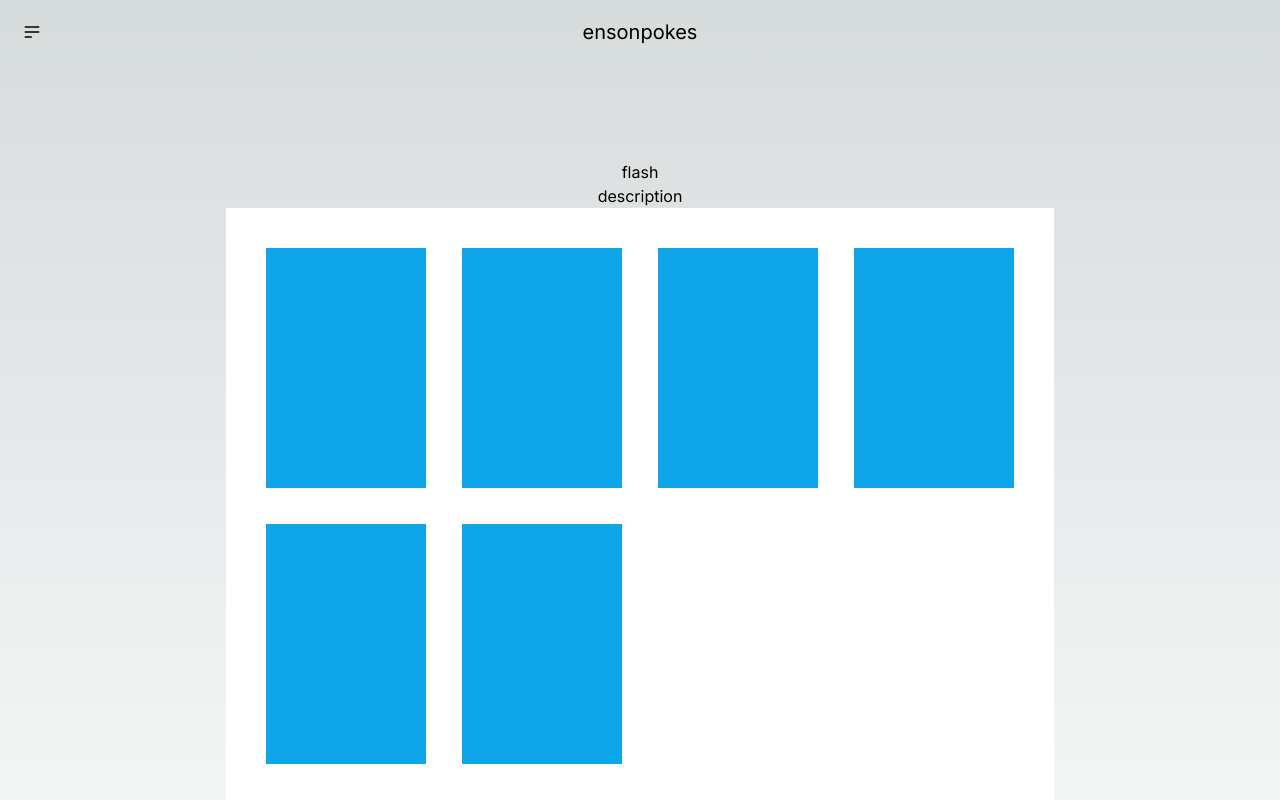
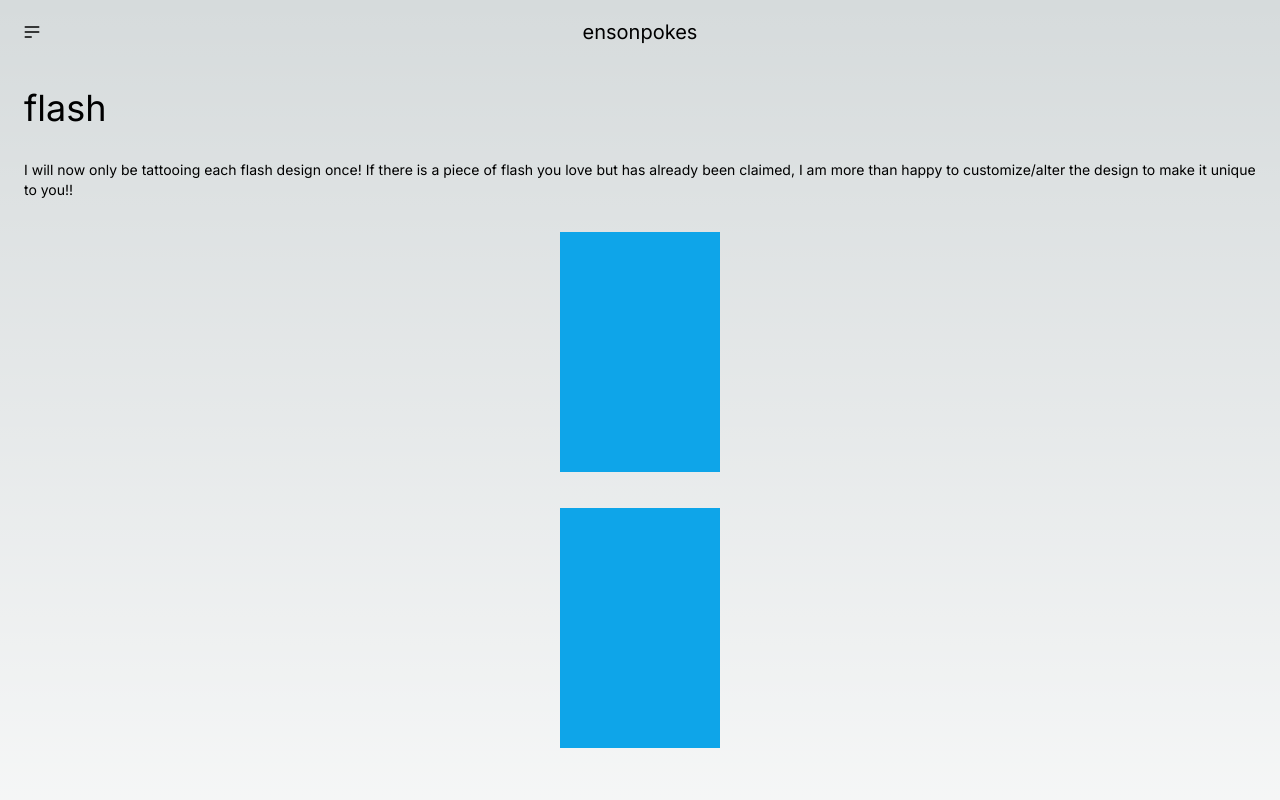
Before and after one commit to Srjohnson589/enson-handpokes, a Next.js app: page /flash in a window 1280 px wide. Shown: the top 800 px of the page. Built offline with nearby package versions, Linux system fonts and the light colour scheme.

Commit message:
gallery pages fleshed out more

```diff
--- a/app/flash/page.tsx
+++ b/app/flash/page.tsx
@@ -3,7 +3,7 @@ import PicGallery from "@/components/PicGallery";
 
 function Flash() {
     return(
-        <main className={'flex min-h-screen flex-col items-center justify-between p-24'}>
+        <main className={'flex min-h-screen flex-col items-center p-2'}>
             <PicGallery />
         </main>
     )
--- a/app/work/page.tsx
+++ b/app/work/page.tsx
@@ -1,10 +1,12 @@
 import WorkCategories from "@/components/WorkCategories";
 
 
-export default function Categories() {
+function Categories() {
     return(
         <main className={'flex min-h-screen flex-col items-center justify-between p-24'}>
             <WorkCategories />
         </main>
     )
 }
+
+export default Categories;
--- a/components/Faqs.tsx
+++ b/components/Faqs.tsx
@@ -1,48 +1,41 @@
 "use client"
 import React from "react";
-import Link from "next/link";
 
+interface QA {
+    question: string,
+    answer: string
+}
 
 function Faqs() {
+    const q_and_a:QA[] = [{
+        question: "Can I get a color tattoo?",
+        answer: "Right now I only use black ink in my tattooing. As a beginner I want to be confident in my linework and shading before I dive into color!!!"
+    }, {
+        question: "Do you repeat flash?",
+        answer: "I will now only be tattooing each flash design once! If there is a piece of flash you love but has already been claimed, I am more than happy to customize/alter the design to make it unique to you!!"
+    }, {
+        question: "What is your pricing?",
+        answer: "$35 - small and simple flash only, $45-85 medium flash/small customs,\t$55-90 larger flash/medium customs,\n$65-100 large customs/more detail,\n$75+ very big, lots of details, or if you&apos;re loaded"
+    }, {
+        question: "Is your pricing negotiable?",
+        answer: "100%!! If you work in the service industry or have multiple marginalized identities, please use the lower end of the scale!\n\nI want my tattoos to be affordable for everyone! If you are struggling financially and really want a tattoo PLEASE reach out! we can def make something work!!"
+    }]
+
     return (
             <>
             <div className="my-6 mx-4 bg-base-100">
+                {q_and_a.map((item) => (
                 <div className="collapse collapse-plus bg-base-200">
                     <input type="radio" name="my-accordion-3" defaultChecked />
                     <div className="collapse-title text-xl font-medium">
-                    Can I get a color tattoo?
+                        {item.question}
                     </div>
                     <div className="collapse-content">
-                    <p>Right now I only use black ink in my tattooing. As a beginner I want to be confident in my linework and shading before I dive into color!!!</p>
+                        <p>{item.answer}</p>
                     </div>
                 </div>
-            <div className="collapse collapse-plus bg-base-200">
-                <input type="radio" name="my-accordion-3" />
-                <div className="collapse-title text-xl font-medium">
-                    Do you repeat flash?
-                </div>
-                <div className="collapse-content">
-                    <p>I will now only be tattooing each flash design once! If there is a piece of flash you love but has already been claimed, I am more than happy to customize/alter the design to make it unique to you!!</p>
-                </div>
-            </div>
-            <div className="collapse collapse-plus bg-base-200">
-                <input type="radio" name="my-accordion-3" />
-                <div className="collapse-title text-xl font-medium">
-                    What is your pricing?
-                </div>
-                <div className="collapse-content">
-                    <p>$35 - small and simple flash only,<br></br>$45-85 medium flash/small customs,<br></br>$55-90 larger flash/medium customs,<br></br>$65-100 large customs/more detail,<br></br>$75+ very big, lots of details, or if you&apos;re loaded</p>
-                </div>
-            </div>
-            <div className="collapse collapse-plus bg-base-200">
-                <input type="radio" name="my-accordion-3" />
-                <div className="collapse-title text-xl font-medium">
-                    Is your pricing negotiable?
-                </div>
-                <div className="collapse-content">
-                    <p>100%!! If you work in the service industry or have multiple marginalized identities, please use the lower end of the scale! <br></br><br></br>I want my tattoos to be affordable for everyone! If you are struggling financially and really want a tattoo PLEASE reach out! we can def make something work!!</p>
-                </div>
-            </div>
+                )
+                )}
             </div>
             </>
     );
--- a/components/PicGallery.tsx
+++ b/components/PicGallery.tsx
@@ -5,16 +5,14 @@ import Link from "next/link";
 function PicGallery() {
     return (
             <>
-                <h1>flash</h1>
-                <p>description</p>
-                <div className="grid grid-cols-4 gap-1 w-200 bg-white p-6">
-                    <div className="bg-sky-500 h-60 w-40 m-4"></div>
-                    <div className="bg-sky-500 h-60 w-40 m-4"></div>
-                    <div className="bg-sky-500 h-60 w-40 m-4"></div>
-                    <div className="bg-sky-500 h-60 w-40 m-4"></div>
-                    <div className="bg-sky-500 h-60 w-40 m-4"></div>
-                    <div className="bg-sky-500 h-60 w-40 m-4"></div>
+            <div className="container w-300">
+                <h1 className="p-4 text-4xl">flash</h1>
+                <p className="p-4 text-sm">I will now only be tattooing each flash design once! If there is a piece of flash you love but has already been claimed, I am more than happy to customize/alter the design to make it unique to you!!</p>
+                <div className="grid grid-cols-1 gap-1 bg-transparent justify-items-center">
+                    <div className="bg-sky-500 w-40 h-60 m-4"></div>
+                    <div className="bg-sky-500 w-40 h-60 m-4"></div>
                 </div>
+            </div>
             </>
     );
 }
```
Lines whose indentation alone changed are shown as unchanged.
